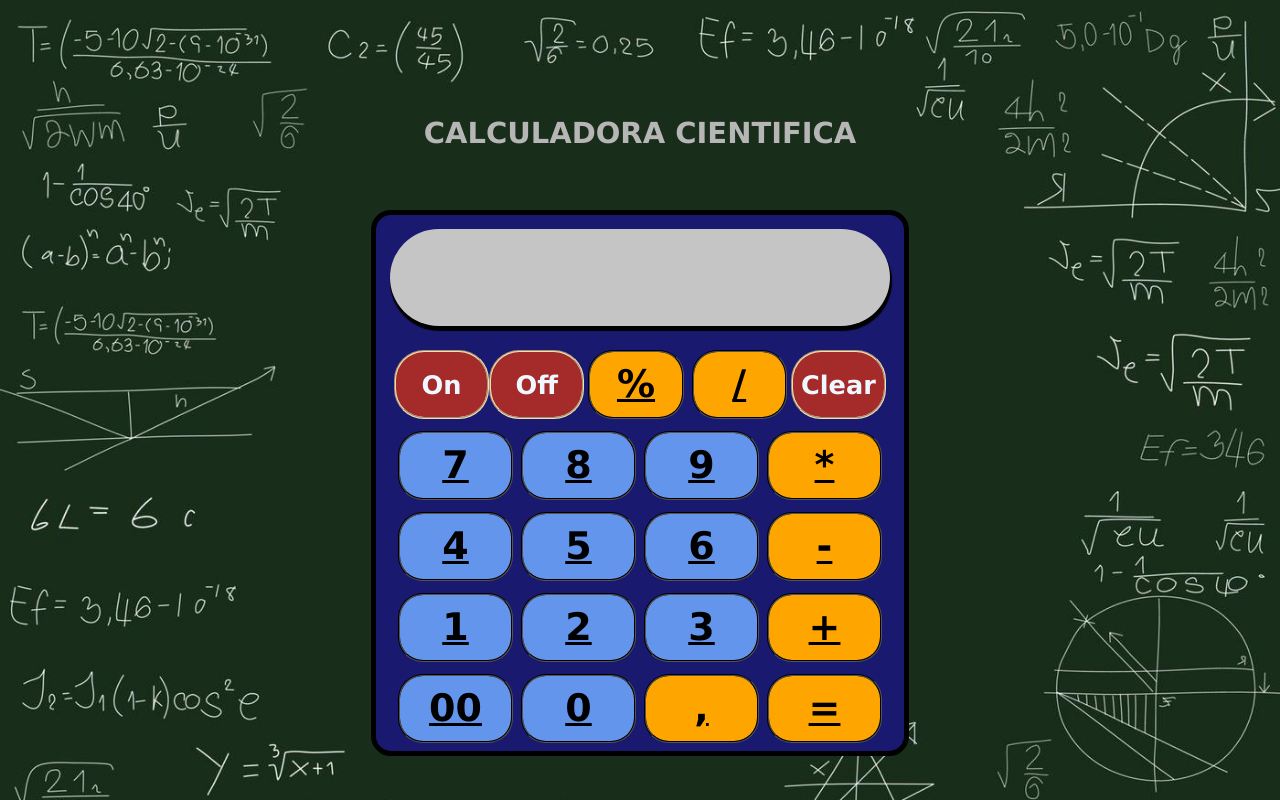
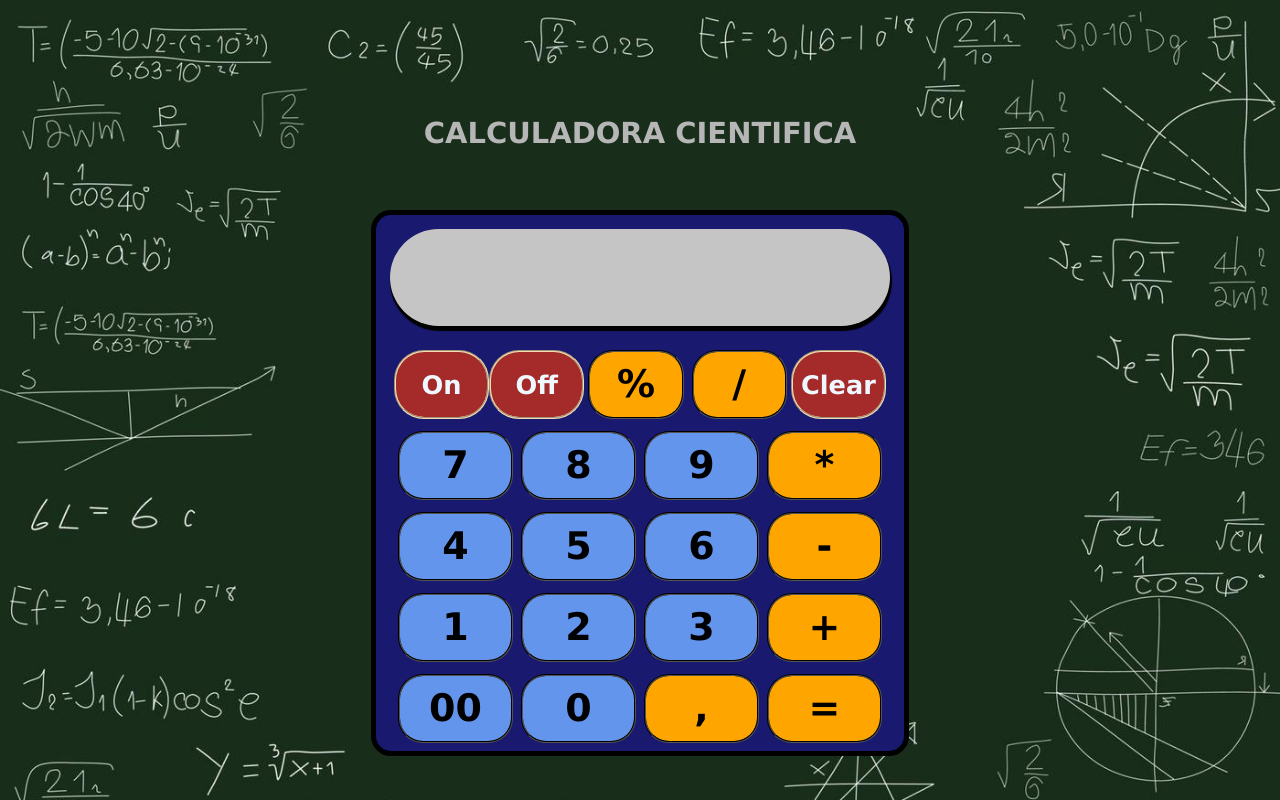
Before and after one commit to fede-cid/Calculadora-react, a React (Create React App) app: page / in a window 1280 px wide. Built offline with nearby package versions, Linux system fonts and the light colour scheme; the HTML template or start-up script is replaced by a standard one.

Commit message:
first commit

```diff
--- a/src/componentes/boton.js
+++ b/src/componentes/boton.js
@@ -6,9 +6,8 @@ function Boton (props){
         return isNaN(valor) && (valor !== '.')
     }
     return (
-        <div className={`boton-contenedor ${esOperador(props.children) ? 'operador'  : ''}`.trimEnd()} onClick={()=> props.manejarClick(props.children)}><u>
+        <div className={`boton-contenedor ${esOperador(props.children) ? 'operador'  : ''}`.trimEnd()} onClick={()=> props.manejarClick(props.children)}>
         {props.children}
-        </u>
         </div>
     )
 }
```
